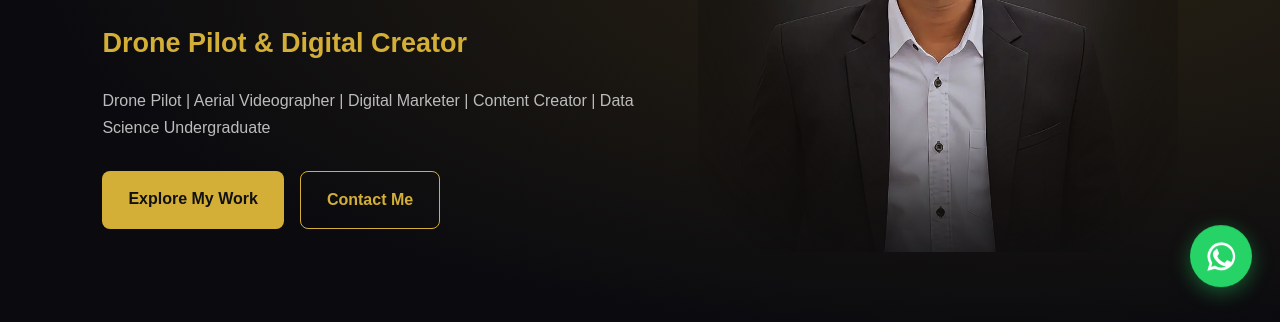
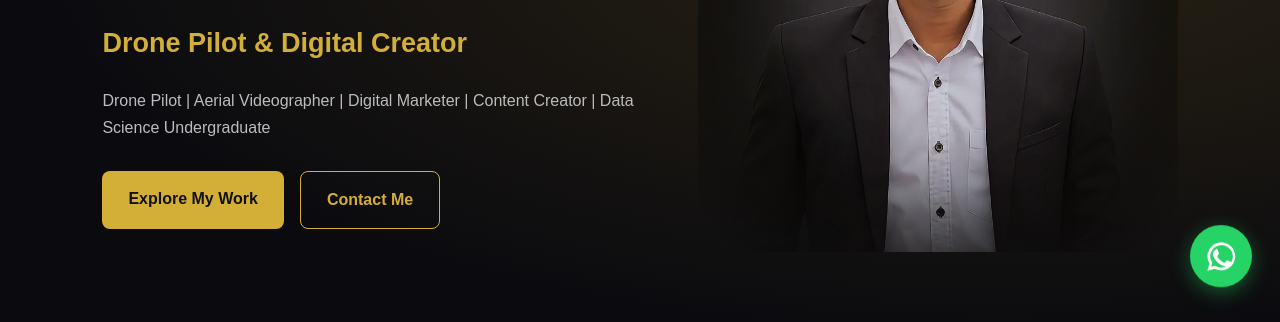
Before and after one commit to RidmaChamuditha/Ridma-Portfolio, a plain HTML site: page index.html in a window 1280 px wide. Shown: the part 478-800 px from the top of the page. Drawn offline with Linux system fonts and the light colour scheme.

Commit message:
Improve profile image fade

```diff
--- a/style.css
+++ b/style.css
@@ -1040,3 +1040,25 @@ a.project-card:focus-visible {
         animation: none;
     }
 }
+
+/* ===== PROFILE IMAGE SMOOTH BLACK FADE ===== */
+
+.hero-image img,
+.profile-image img,
+.hero-img {
+    -webkit-mask-image: radial-gradient(
+        ellipse 65% 65% at center,
+        black 42%,
+        rgba(0, 0, 0, 0.9) 58%,
+        transparent 100%
+    );
+
+    mask-image: radial-gradient(
+        ellipse 65% 65% at center,
+        black 42%,
+        rgba(0, 0, 0, 0.9) 58%,
+        transparent 100%
+    );
+
+    box-shadow: none;
+}
```
